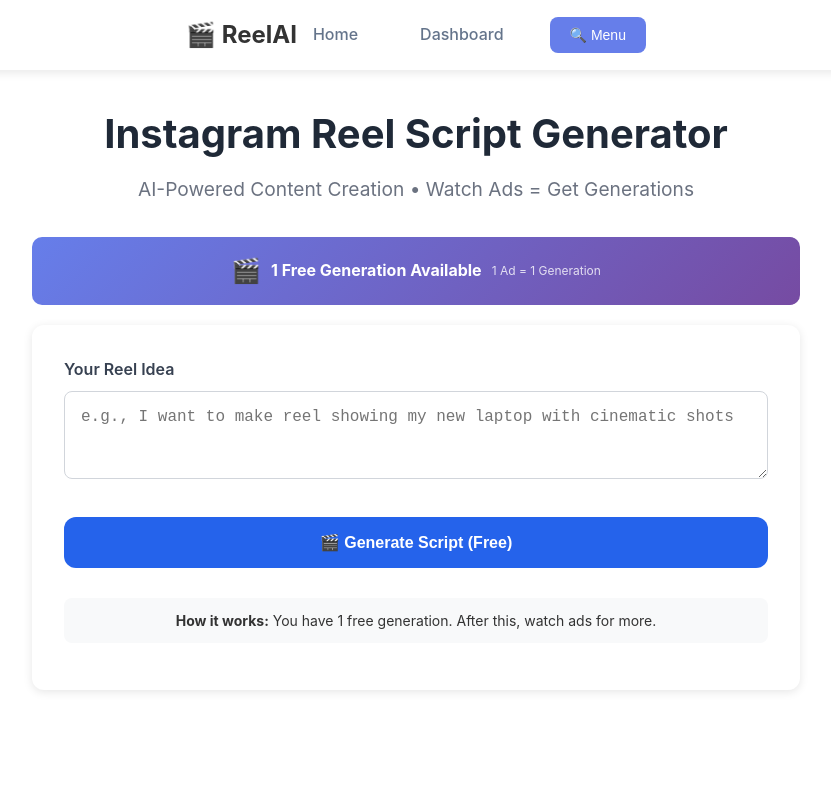
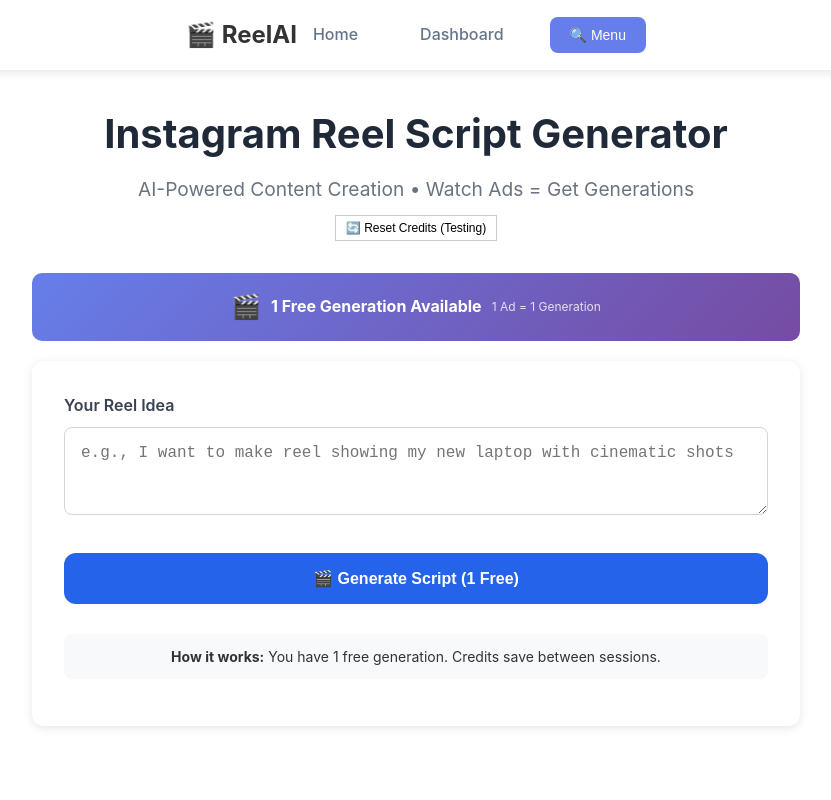
Before and after one commit to jairajsingh9283-boop/insta-trend-ai, a Next.js app: page /dashboard in a window 1280 px wide. Shown: the top 800 px of the page, without its empty margins (224-1055 px from the left). Built offline with nearby package versions, Linux system fonts and the light colour scheme.

Commit message:
Update page.js

```diff
--- a/app/dashboard/page.js
+++ b/app/dashboard/page.js
@@ -1,4 +1,4 @@
-// app/page.js - 1 CREDIT = 1 GENERATION
+// app/page.js - PERSISTENT CREDITS SYSTEM
 'use client';
 import { useState, useEffect } from 'react';
 
@@ -9,12 +9,41 @@ export default function Home() {
   const [lastError, setLastError] = useState('');
   const [adAvailable, setAdAvailable] = useState(true);
   const [showAd, setShowAd] = useState(false);
-  const [credits, setCredits] = useState(1); // Start with 1 credit
+  const [credits, setCredits] = useState(0);
 
-  // Check ad availability on load
+  // Load credits from localStorage on app start
   useEffect(() => {
     checkAdAvailability();
+    loadCreditsFromStorage();
   }, []);
+
+  const loadCreditsFromStorage = () => {
+    try {
+      const savedCredits = localStorage.getItem('ai_credits');
+      if (savedCredits !== null) {
+        setCredits(parseInt(savedCredits));
+        console.log('📁 Loaded credits from storage:', savedCredits);
+      } else {
+        // First time user - give 1 free credit
+        setCredits(1);
+        localStorage.setItem('ai_credits', '1');
+        console.log('🎁 First time user - granted 1 free credit');
+      }
+    } catch (error) {
+      console.error('Error loading credits:', error);
+      setCredits(1); // Fallback
+    }
+  };
+
+  const saveCreditsToStorage = (newCredits) => {
+    try {
+      localStorage.setItem('ai_credits', newCredits.toString());
+      setCredits(newCredits);
+      console.log('💾 Saved credits to storage:', newCredits);
+    } catch (error) {
+      console.error('Error saving credits:', error);
+    }
+  };
 
   const checkAdAvailability = () => {
     const isAdAvailable = Math.random() > 0.1;
@@ -22,7 +51,7 @@ export default function Home() {
     console.log('Ad available:', isAdAvailable);
   };
 
-  // Main generation function - 1 credit = 1 generation
+  // Main generation function
   const generateScripts = async () => {
     if (!userScript.trim()) {
       alert('Please enter your script idea!');
@@ -32,8 +61,8 @@ export default function Home() {
     // SCENARIO 1: User has credit
     if (credits > 0) {
       console.log('🎫 Using 1 credit for generation');
-      setCredits(0); // Use the credit
-      startGeneration(false); // Free generation (no ad needed)
+      saveCreditsToStorage(credits - 1); // Use 1 credit
+      startGeneration(false); // Free generation
     }
     // SCENARIO 2: No credits but ads available
     else if (adAvailable) {
@@ -55,10 +84,11 @@ export default function Home() {
       const adCompleted = Math.random() > 0.2;
 
       if (adCompleted) {
-        console.log('✅ Ad completed - granting 1 generation');
-        startGeneration(true); // Ad watched generation
+        console.log('✅ Ad completed - granting 1 credit');
+        saveCreditsToStorage(1); // Grant 1 credit
+        startGeneration(true); // Start generation
       } else {
-        console.log('❌ Ad failed - no generation granted');
+        console.log('❌ Ad failed - no credit granted');
         alert('Ad not completed. Please try again.');
       }
 
@@ -94,23 +124,35 @@ export default function Home() {
         setScripts(data.scripts);
         console.log('✅ Generation successful!');
 
-        // If user watched ad, give them 1 credit for next time
-        if (adWatched) {
-          setCredits(1);
-          console.log('🎫 Granted 1 credit for watching ad');
-        }
-
         setTimeout(checkAdAvailability, 1000);
       } else {
         setLastError(data.error || 'Generation failed. Please try again.');
         console.log('❌ API returned error:', data.error);
+
+        // Refund credit if generation failed
+        if (!adWatched) {
+          saveCreditsToStorage(credits + 1);
+          console.log('🔄 Refunded credit due to generation failure');
+        }
       }
     } catch (error) {
       console.error('💥 Network error:', error);
       setLastError('Connection failed. Please check your internet.');
+
+      // Refund credit if network error
+      if (!adWatched) {
+        saveCreditsToStorage(credits + 1);
+        console.log('🔄 Refunded credit due to network error');
+      }
     } finally {
       setLoading(false);
     }
+  };
+
+  // Reset credits (for testing - you can remove this)
+  const resetCredits = () => {
+    saveCreditsToStorage(1);
+    alert('Credits reset to 1 (for testing)');
   };
 
   return (
@@ -133,6 +175,21 @@ export default function Home() {
       <div className="generator-header">
         <h1>Instagram Reel Script Generator</h1>
         <p>AI-Powered Content Creation • Watch Ads = Get Generations</p>
+
+        {/* Reset button for testing - remove in production */}
+        <button
+          onClick={resetCredits}
+          style={{
+            background: 'transparent',
+            border: '1px solid #ccc',
+            padding: '5px 10px',
+            fontSize: '12px',
+            marginTop: '10px',
+            cursor: 'pointer'
+          }}
+        >
+          🔄 Reset Credits (Testing)
+        </button>
       </div>
 
       {/* Credits System */}
@@ -140,7 +197,10 @@ export default function Home() {
         <div className="credits-display">
           <span className="credits-icon">🎬</span>
           <span className="credits-text">
-            {credits > 0 ? '1 Free Generation Available' : 'Watch Ad to Generate'}
+            {credits > 0 ?
+              `${credits} Free Generation${credits > 1 ? 's' : ''} Available` :
+              'Watch Ad to Generate'
+            }
           </span>
           <span className="credits-reset">1 Ad = 1 Generation</span>
         </div>
@@ -166,7 +226,7 @@ export default function Home() {
             {loading ? (
               showAd ? '📺 Showing Ad...' : '🔄 AI is Generating...'
             ) : credits > 0 ? (
-              '🎬 Generate Script (Free)'
+              `🎬 Generate Script (${credits} Free)`
             ) : (
               '📺 Watch Ad to Generate'
             )}
@@ -176,7 +236,7 @@ export default function Home() {
           <div className="generation-info">
             <p>
               <strong>How it works:</strong> {credits > 0
-                ? 'You have 1 free generation. After this, watch ads for more.'
+                ? `You have ${credits} free generation${credits > 1 ? 's' : ''}. Credits save between sessions.`
                 : 'Watch a short ad to generate AI scripts. 1 ad = 1 generation.'}
             </p>
           </div>
```
